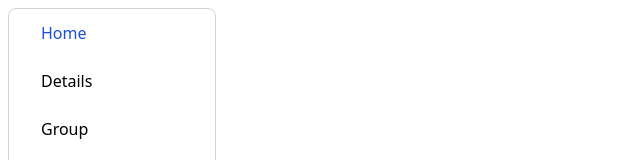
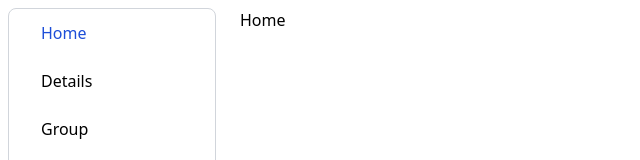
Before and after one commit to Vaskovskied/hello-client-test-assigmnent, a React (Vite) app: page / in a window 1280 px wide. Shown: the top 160 px of the page, without its empty margins (0-640 px from the left). Built offline with nearby package versions, Linux system fonts and the light colour scheme; some icons are missing.

Commit message:
fix routing

```diff
--- a/src/components/NavBarItemGroup/index.tsx
+++ b/src/components/NavBarItemGroup/index.tsx
@@ -3,6 +3,7 @@ import { NavBarVariant } from "../NavBar/props.types";
 import { NavBarItemGroupProps } from "./props.types";
 import {
   flip,
+  FloatingPortal,
   offset,
   safePolygon,
   useFloating,
@@ -70,6 +71,7 @@ const NavBarItemGroup = ({
       {variant === NavBarVariant.Expanded && expanded ? (
         <ul className="pl-6">{children}</ul>
       ) : variant === NavBarVariant.Folded && floatingMenuOpen ? (
+        <FloatingPortal>
           <div
             className="bg-white min-w-32 rounded-md p-4 shadow-md border-gray-300"
             ref={refs.setFloating}
@@ -79,6 +81,7 @@ const NavBarItemGroup = ({
             <h2 className="w-bold">{title}</h2>
             <ul className="pl-6">{children}</ul>
           </div>
+        </FloatingPortal>
       ) : null}
     </li>
   );
--- a/src/components/NavigationContainer/index.tsx
+++ b/src/components/NavigationContainer/index.tsx
@@ -1,15 +1,15 @@
-import { PropsWithChildren, useCallback, useState } from "react";
+import { useCallback, useState } from "react";
 import NavBar from "../NavBar";
 import RawNavBarItem from "../NavBarItem";
 import { Group, Home, InfoCircle } from "iconoir-react";
 import { NavBarVariant } from "../NavBar/props.types";
 import { NavBarItemProps } from "../NavBarItem/props.types";
-import { useLocation } from "react-router-dom";
+import { Outlet, useLocation } from "react-router-dom";
 import RawNavBarItemGroup from "../NavBarItemGroup";
 import { NavBarItemGroupProps } from "../NavBarItemGroup/props.types";
 import NavBarSubItem from "../NavBarSubItem";
 
-const NavigationContainer = ({ children }: PropsWithChildren) => {
+const NavigationContainer = () => {
   const location = useLocation();
   const [variant, setVariant] = useState(NavBarVariant.Expanded);
 
@@ -59,7 +59,9 @@ const NavigationContainer = ({ children }: PropsWithChildren) => {
           <NavBarSubItem to={"/group/3"}>Three</NavBarSubItem>
         </NavBarItemGroup>
       </NavBar>
-      <main className="flex-grow pl-4 py-2 pr-2">{children}</main>
+      <main className="flex-grow pl-4 py-2 pr-2">
+        <Outlet />
+      </main>
     </div>
   );
 };
```
Lines whose indentation alone changed are shown as unchanged.
